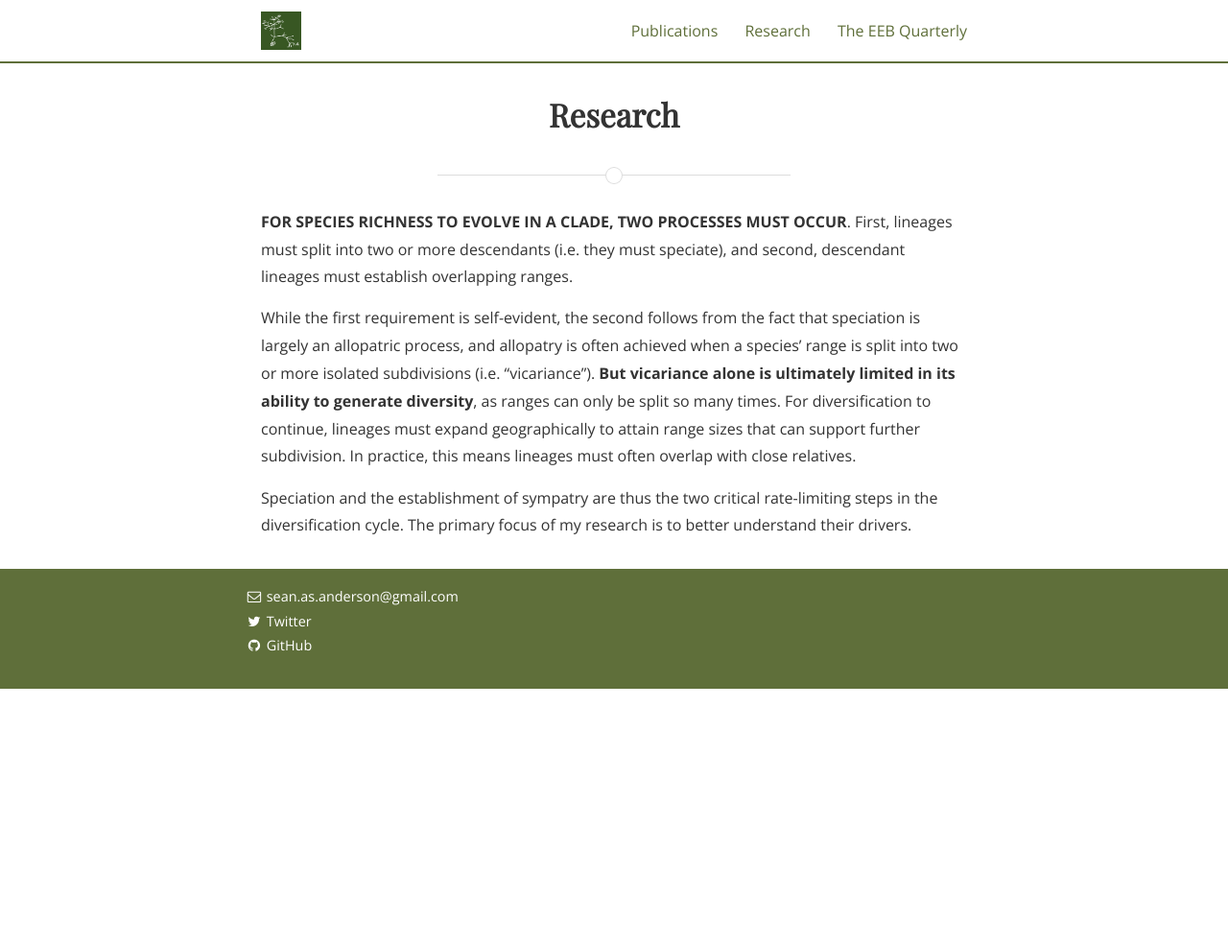
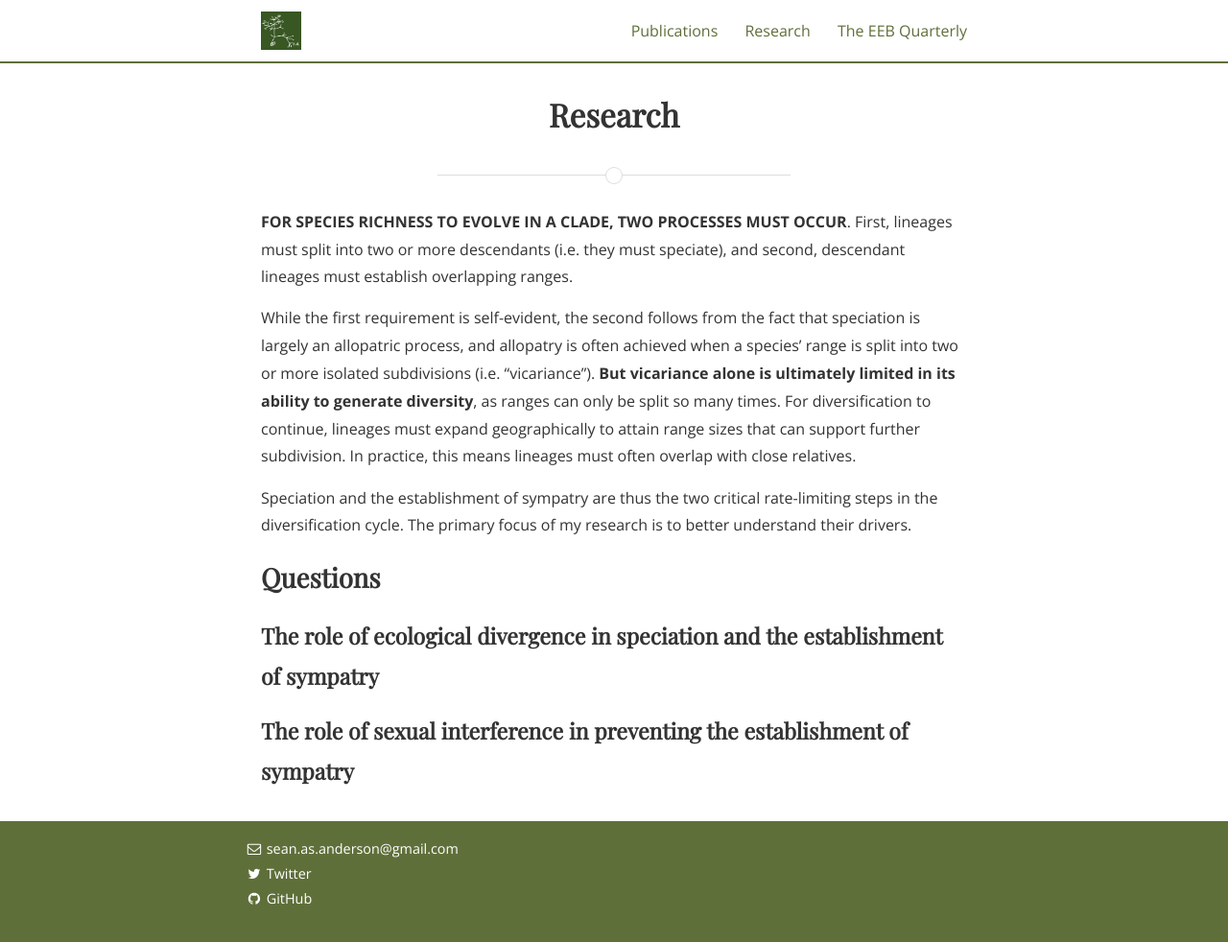
Before and after one commit to SeanASAnderson/SeanASAnderson.github.io, a Jekyll site: the page built from research.md, in a window 1280 px wide and 982 px high. Shown: the whole window at 96% size. Built offline with Jekyll 4.4.1, drawn with Linux system fonts in a browser that asks for light colours; nearby versions of some CDN libraries; some web fonts are replaced.

Commit message:
pic to intro blurb

```diff
--- a/research.md
+++ b/research.md
@@ -10,3 +10,9 @@ main_nav: true
 While the first requirement is self-evident, the second follows from the fact that speciation is largely an allopatric process, and allopatry is often achieved when a species’ range is split into two or more isolated subdivisions (i.e. “vicariance”). **But vicariance alone is ultimately limited in its ability to generate diversity**, as ranges can only be split so many times. For diversification to continue, lineages must expand geographically to attain range sizes that can support further subdivision. In practice, this means lineages must often overlap with close relatives.
 
 Speciation and the establishment of sympatry are thus the two critical rate-limiting steps in the diversification cycle. The primary focus of my research is to better understand their drivers.
+
+## Questions
+
+### The role of ecological divergence in speciation and the establishment of sympatry
+
+### The role of sexual interference in preventing the establishment of sympatry
```
Also changed, not shown: index.html (+7 -1 lines), assets/anderson_sean_rockies2019.jpg, 3 other files.
